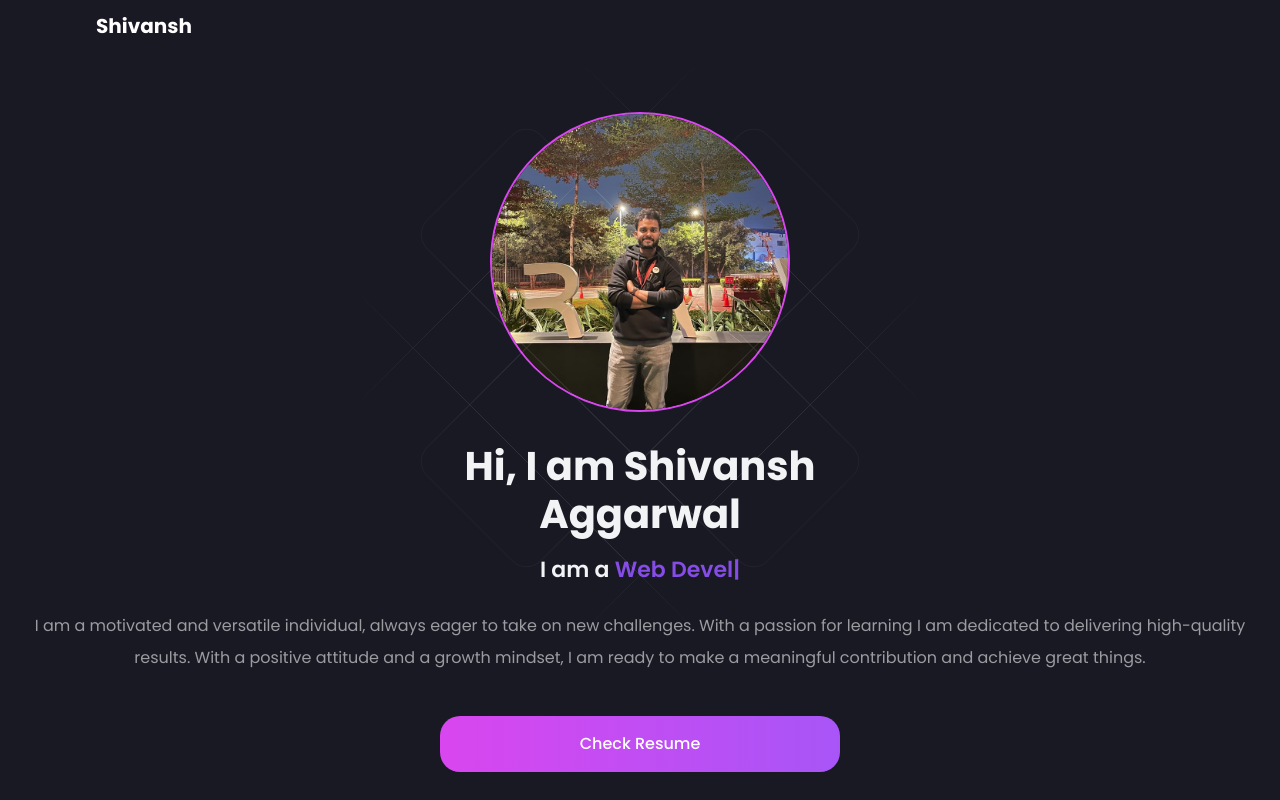
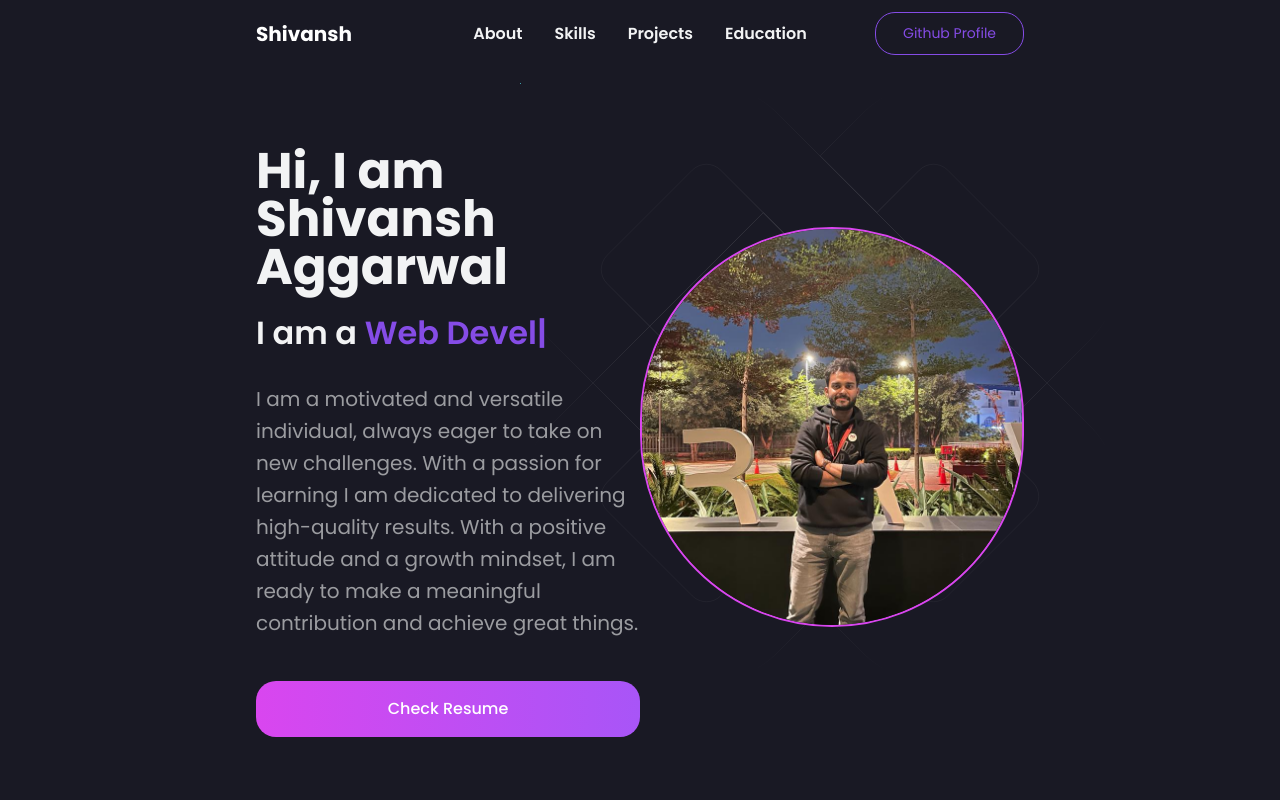
Before and after one commit to Shivgitcode/Personal-Portfolio, a React (Vite) app: page / in a window 1280 px wide. Built offline with nearby package versions, Linux system fonts and the light colour scheme; some icons are missing.

Commit message:
making my portfolio responsive

```diff
--- a/src/components/Hero.jsx
+++ b/src/components/Hero.jsx
@@ -5,22 +5,22 @@ import Typed from "react-typed";
 
 export default function Hero() {
   return (
-    <section className="flex flex-col w-full justify-evenly items-center relative top-28 px-[16px] ">
-      <div className="absolute -top-16">
+    <section className="flex flex-col w-full justify-evenly items-center relative top-28 px-[16px] lg:flex-row-reverse lg:item lg:w-[60%] mx-auto lg:justify-between lg:px-[0px] lg:my-[35px] ">
+      <div className="absolute -top-16 lg:-right-24">
         <HeroBgAnimation></HeroBgAnimation>
       </div>
-      <div className="w-[300px] h-[300px] mb-[30px]">
+      <div className="w-[300px] h-[300px] lg:w-[400px] lg:h-[400px] mb-[30px] lg:flex-1 lg:z-10">
         <img
           src={myimage}
           alt=""
-          className="w-full h-full rounded-full object-cover border-2 border-fuchsia-500"
+          className="w-full h-full lg:max-w-[400px] lg:max-h-[400px] lg:ml-auto rounded-full object-cover border-2 border-fuchsia-500"
         />
       </div>
-
-      <h1 className="text-[#f2f3f4] text-[40px] leading-[48px] font-bold font-poppins text-center mb-[8px] max-w-[413px]">
+      <div className="flex flex-col items-center lg:items-start flex-1  ">
+        <h1 className="text-[#f2f3f4] text-[40px] lg:text-[50px] lg:text-start leading-[48px] font-bold font-poppins text-center mb-[8px] max-w-[413px]">
           Hi, I am Shivansh Aggarwal
         </h1>
-      <p className="text-[22px] font-semibold font-poppins leading-[48px] text-center text-[#f2f3f4] mb-[16px]">
+        <p className="text-[22px] lg:text-[32px] lg:leading-[68px]  font-semibold font-poppins leading-[48px] text-center text-[#f2f3f4] mb-[16px] lg:text-start">
           I am a{" "}
           <span className="text-[#854ce6]">
             <Typed
@@ -31,7 +31,7 @@ export default function Hero() {
             ></Typed>
           </span>
         </p>
-      <p className="text-center text-[16px] leading-[32px] text-[#f2f3f4]/60 font-normal font-poppins mb-[42px] ">
+        <p className="text-center lg:text-start text-[16px] lg:text-[20px] leading-[32px] text-[#f2f3f4]/60 font-normal font-poppins mb-[42px] ">
           I am a motivated and versatile individual, always eager to take on new
           challenges. With a passion for learning I am dedicated to delivering
           high-quality results. With a positive attitude and a growth mindset, I
@@ -40,6 +40,7 @@ export default function Hero() {
         <button className="font-poppins text-white font-medium text-[16px] text-center leading-[32px] rounded-[20px] py-[12px] bg-gradient-to-r from-fuchsia-500 to-purple-500 w-full max-w-[400px] hover:scale-105 transition-all ">
           Check Resume
         </button>
+      </div>
     </section>
   );
 }
--- a/src/components/Navbar.jsx
+++ b/src/components/Navbar.jsx
@@ -10,15 +10,17 @@ export default function Navbar() {
   }
 
   return (
-    <nav className="flex flex-row w-[85%] justify-between items-center mx-auto relative py-3">
-      <h1 className="text-white font-bold font-poppins text-xl">Shivansh</h1>
-      <button onClick={handleClick}>
+    <nav className="flex flex-row w-[85%] xl:w-[60%] justify-between items-center mx-auto relative py-3">
+      <h1 className="text-white font-bold font-poppins text-xl xl:flex-1">
+        Shivansh
+      </h1>
+      <button onClick={handleClick} className="xl:hidden">
         <FaBars fill="white" fontSize="20px" />
       </button>
       <ul
-        className={`absolute flex flex-col items-start top-12 w-screen -left-12 bg-[#191924]/60 rounded-b-2xl px-[40px] pt-[12px] pb-[24px] ${
+        className={`absolute flex flex-col items-start top-12 w-screen -left-12 bg-[#191924]/60 rounded-b-2xl px-[40px] pt-[12px] pb-[24px] pl-[49px] ${
           show ? "opacity-0" : "opacity-100"
-        } transition-all shadow-lg`}
+        } transition-all shadow-lg  xl:hidden`}
       >
         {navlinks.map((el, indx) => {
           return (
@@ -34,6 +36,26 @@ export default function Navbar() {
           Github Profile
         </button>
       </ul>
+
+      <ul
+        className={`hidden lg:flex flex-row justify-between items-center flex-1 gap-x-[32px] max-h-fit`}
+      >
+        {navlinks.map((el, indx) => {
+          return (
+            <li
+              key={indx}
+              className="text-[16px] font-poppins font-semibold text-[#f2f3f4] cursor-pointer hover:text-[#854ce6] transition-all"
+            >
+              {el}
+            </li>
+          );
+        })}
+      </ul>
+      <div className="hidden xl:flex flex-1">
+        <button className="w-full max-w-[149px] px-[16px] py-[10px] font-poppins text-[14px] border-[1px] border-[#854ce6] text-[#854ce6] rounded-[20px] ml-auto hover:text-white hover:bg-[#854ce6] transition-all duration-200">
+          Github Profile
+        </button>
+      </div>
     </nav>
   );
 }
```
Lines whose indentation alone changed are shown as unchanged.
